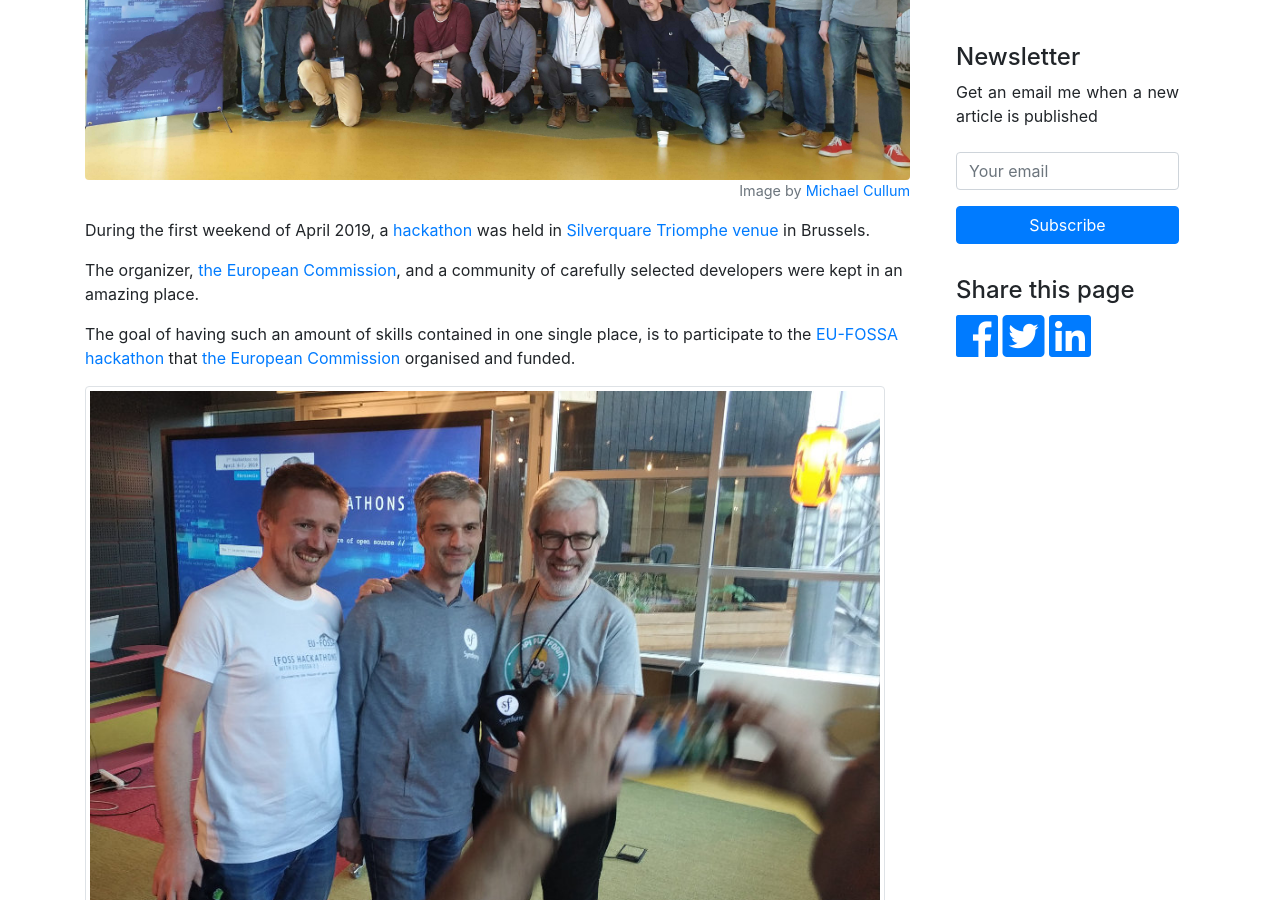
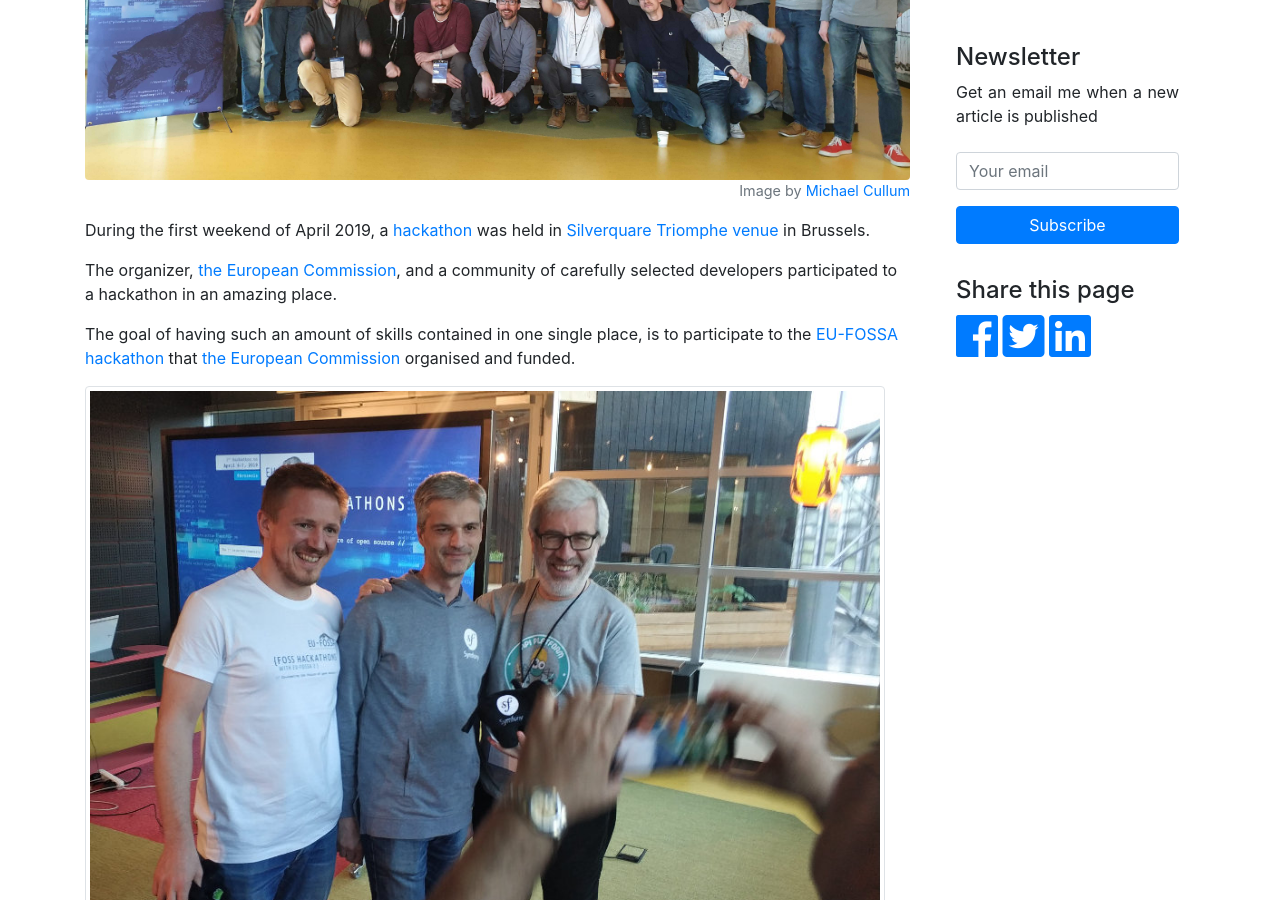
Before and after one commit to drupol/not-a-number.io, a Jekyll site: the page built from _posts/random/2019-04-07-eufossa-hackathon-security-php-symfony.md, in a window 1280 px wide and 900 px high, scrolled down 476 px. Built offline with Jekyll 4.4.1, drawn with Linux system fonts in a browser that asks for light colours; nearby versions of some CDN libraries; comment, search, counter and statistics services are not loaded.

Commit message:
Improve the wording.

```diff
--- a/_posts/random/2019-04-07-eufossa-hackathon-security-php-symfony.md
+++ b/_posts/random/2019-04-07-eufossa-hackathon-security-php-symfony.md
@@ -10,7 +10,7 @@ image_copyrights: 'Image by <a href="https://twitter.com/michaelcullumuk/status/
 
 During the first weekend of April 2019, a [hackathon](https://en.wikipedia.org/wiki/Hackathon) was held in [Silverquare Triomphe venue](https://silversquare.eu/location/triomphe/) in Brussels.
 
-The organizer, [the European Commission](https://ec.europa.eu/), and a community of carefully selected developers were kept in an amazing place.
+The organizer, [the European Commission](https://ec.europa.eu/), and a community of carefully selected developers participated to a hackathon in an amazing place.
 
 The goal of having such an amount of skills contained in one single place, is to participate to the [EU-FOSSA hackathon](https://eufossahackathon.bemyapp.com/) that
 [the European Commission](https://ec.europa.eu/) organised and funded.
```
